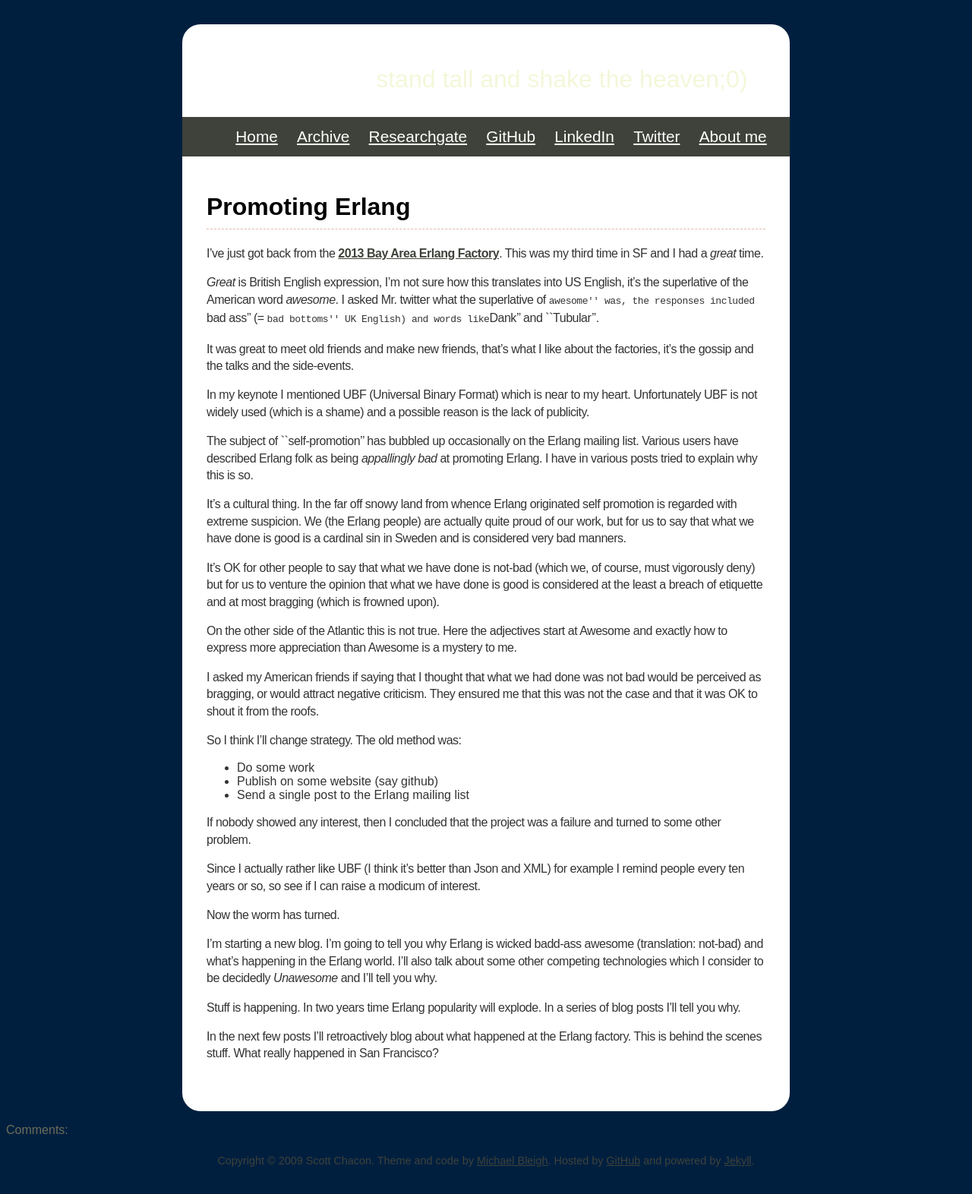
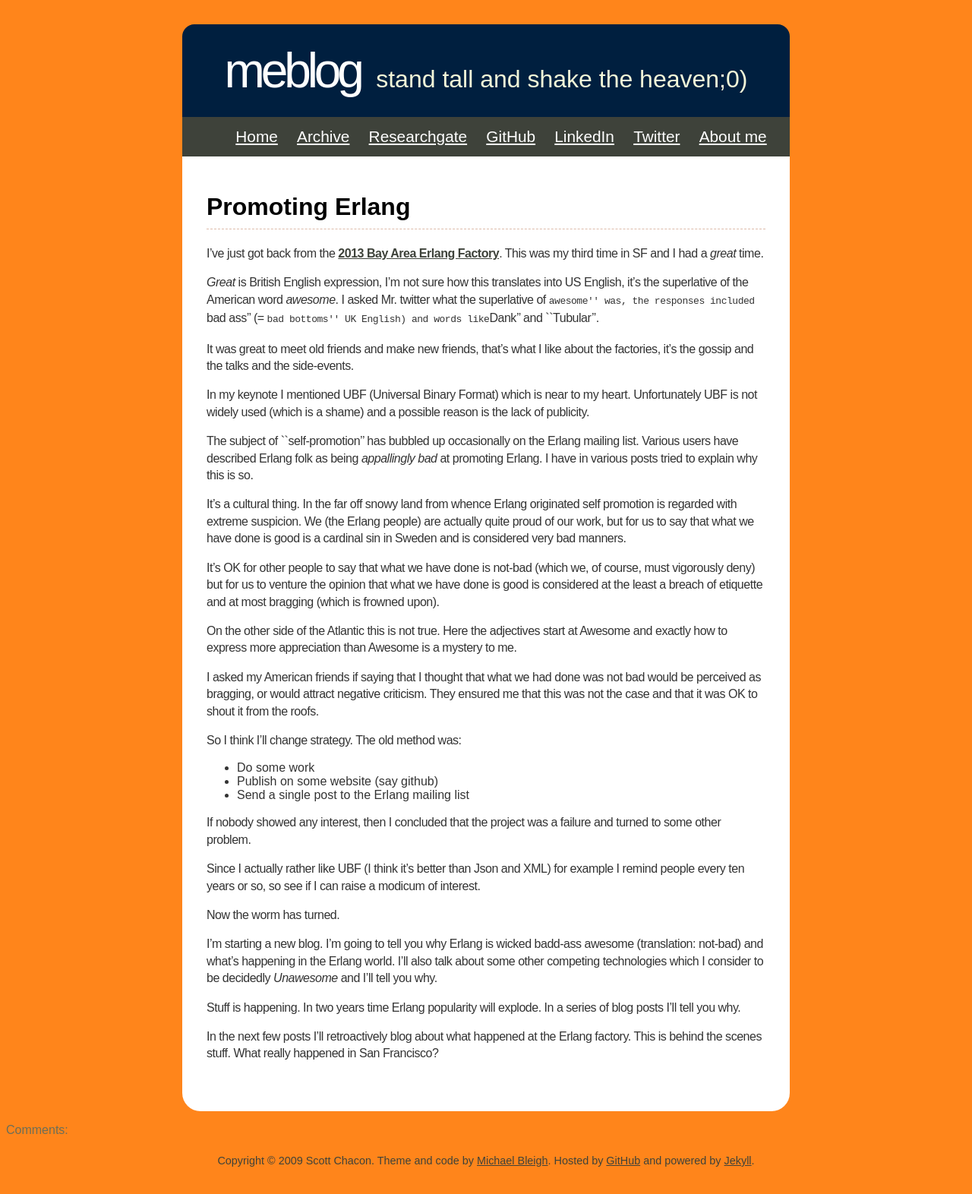
Before and after one commit to habedi/habedi.github.io, a Jekyll site: the page built from index.html, in a window 1280 px wide. Shown: the whole page at 76% size. Built offline with Jekyll 4.4.1, drawn with Linux system fonts in a browser that asks for light colours; nearby versions of some CDN libraries; library files that are not in the unit come from our copies; Markdown is read by kramdown in place of the engine named in the settings; comment, search, counter and statistics services are not loaded.

Commit message:
editing master.css

```diff
--- a/stylesheets/master.css
+++ b/stylesheets/master.css
@@ -1,6 +1,6 @@
 body {
   font-family: Arial, sans-serif;
-  background: #001f3f;
+  background: #FF851B;
   color: #6C6E58;
 }
 
@@ -34,7 +34,7 @@ a:visited {
 #header {
   text-transform: lowercase;
   text-align: left;
-  background: ##001f3f;
+  background: #001f3f;
   -moz-border-radius-topleft: 1em;
   -webkit-border-top-left-radius: 1em;
   -moz-border-radius-topright: 1em;
```
